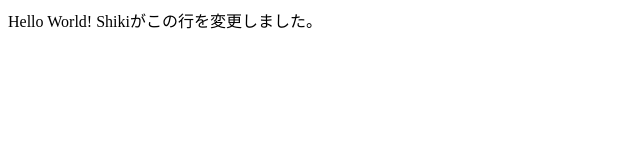
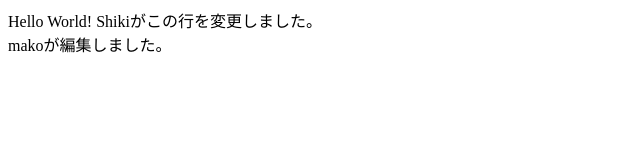
Before and after one commit to kanako0424/20231129_WINC_HP_GitPractice, a plain HTML site: page index.html in a window 1280 px wide. Shown: the whole page, without its empty margins (0-640 px from the left). Drawn offline with Linux system fonts and the light colour scheme.

Commit message:
”feature-section1
error: pathspec 'edited

```diff
--- a/index.html
+++ b/index.html
@@ -8,5 +8,8 @@
 <body>
     Hello World!
     Shikiがこの行を変更しました。
+    <section class="section1">
+        makoが編集しました。
+    </section>
 </body>
 </html>
```
